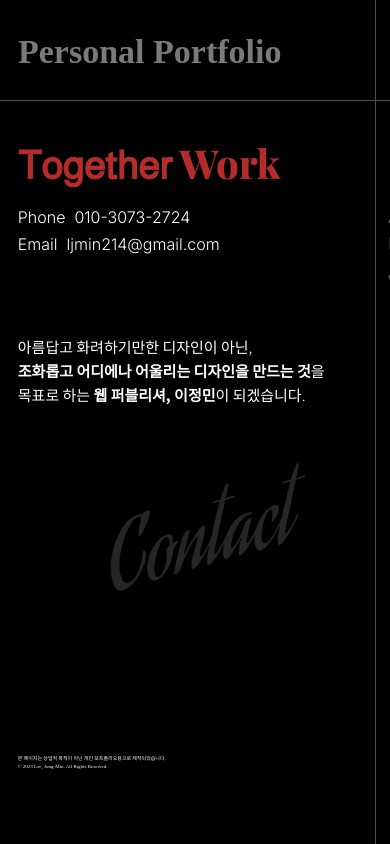
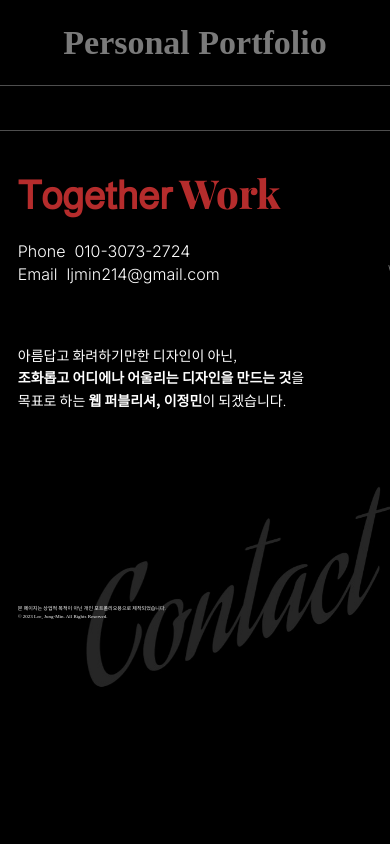
Before and after one commit to teamHG2026/jungmin214.github.io, a plain HTML site: page Contact.html in a window 390 px wide. Drawn offline with nearby package versions, Linux system fonts and the light colour scheme; a web font is replaced by a local one.

Commit message:
스마트폰

```diff
--- a/About me.css
+++ b/About me.css
@@ -356,41 +356,54 @@ Line 영역 - 선
 
 @media screen and (max-width: 590px) {
     #line01 {
-        top: 100px;
+        top: 85px;
+        width: 100%;
     }
 
     #line02 {
-        width: 375px;
+        border-top: 1.5px solid rgb(78, 78, 78);
+        width: 100%;
+        height: 0;
+        left: 0;
+        top: 130px;
     }
 
     #title {
+        width: 100%;
+        text-align: center;
+        margin: 0 auto;
+        padding-top: 1px;
+        padding-bottom: 1px;
+        left: 0;
         font-size: 17px;
-        left: 18px;
-        top: 10px;
     }
 
     #navmenu {
         top: 160px;
         left: 375px;
         padding-left: 2%;
-        text-align: left;
     }
+
+    #navmenu a {
+        font-size: 19px;
+    }
+
 
     #Pro {
         font-size: 29px;
-        top: 105px;
+        top: 135px;
         left: 10px;
     }
 
     #P_content01 {
         font-size: 17px;
-        top: 186px;
+        top: 216px;
         left: 10px;
     }
 
     #P_content02 {
         font-size: 15px;
-        top: 216px;
+        top: 246px;
         left: 10px;
     }
 
@@ -401,9 +414,8 @@ Line 영역 - 선
     }
 
     #picture01 {
-        left: 56px;
-        height: 16%;
-        bottom: 100px
+        height: 20%;
+        bottom: 18%;
     }
 
     #picture02 {
--- a/Contact.css
+++ b/Contact.css
@@ -210,29 +210,41 @@ Line 영역 - 선
 
 @media screen and (max-width: 590px) {
     #line01 {
-        top: 100px;
+        top: 85px;
+        width: 100%;
     }
 
     #line02 {
-        width: 375px;
+        border-top: 1.5px solid rgb(78, 78, 78);
+        width: 100%;
+        height: 0;
+        left: 0;
+        top: 130px;
     }
 
     #title {
+        width: 100%;
+        text-align: center;
+        margin: 0 auto;
+        padding-top: 1px;
+        padding-bottom: 1px;
+        left: 0;
         font-size: 17px;
-        left: 18px;
-        top: 10px;
     }
 
     #navmenu {
         top: 160px;
         left: 375px;
         padding-left: 2%;
-        text-align: left;
+    }
+
+    #navmenu a {
+        font-size: 19px;
     }
 
     #Pro {
         font-size: 26px;
-        top: 110px;
+        top: 140px;
         left: 10px;
     }
 
@@ -242,33 +254,32 @@ Line 영역 - 선
 
     #P_content01 {
         font-size: 16px;
-        top: 189px;
+        top: 223px;
         left: 10px;
     }
 
     #P_content02 {
         font-size: 16px;
-        top: 216px;
+        top: 246px;
         left: 10px;
     }
 
     #P_content03 {
-        font-size: 15px;
+        font-size: 14px;
         width: 330px;
-        top: 320px;
+        top: 330px;
         left: 10px;
         /* background-color: rgb(150, 34, 168); */
     }
 
     #P_content04 {
-        top: 750px;
+        top: 600px;
         left: 10px;
     }
 
     #picture01 {
-        left: 52px;
-        height: 16%;
-        bottom: 250px
+        height: 25%;
+        bottom: 18%;
     }
 
 }
--- a/Works.css
+++ b/Works.css
@@ -27,6 +27,7 @@ header 영역 - 로고, 메인메뉴
     /* background-color: rgb(127, 87, 87); */
     z-index: 10000;
 }
+
 #navmenu {
     display: flex;
     flex-direction: column;
@@ -351,14 +352,20 @@ Line 영역 - 선
     }
 
     #title {
+    width: 100%;
+    text-align: center;
+    margin: 0 auto;
     font-size: 46px;
     top: 20px;
-    left: 45px;
+    left: 0;
     }
 
     #line01 {
-        width: 440px;
-        height: 260px;
+        border-top: 1.5px solid rgb(78, 78, 78);
+        width: 100%;
+        height: 0;
+        left: 0;
+        top: 55px;
     }
 
     #navmenu {
@@ -371,10 +378,12 @@ Line 영역 - 선
     }
 
     #picture01 {
+        justify-content: center;
         width: 290px;
         height: 290px;
         top: 1000px;
-        left: 30px;
+        left: 19%;
+       /* background-color: blueviolet; */
     }
 
     #picture01 p {
@@ -385,7 +394,7 @@ Line 영역 - 선
         width: 290px;
         height: 290px;
         top: 1000px;
-        left: 30px;
+        left: 19%;
     }
 
     .text_001 {
@@ -396,7 +405,7 @@ Line 영역 - 선
         width: 290px;
         height: 290px;
         top: 1450px;
-        left: 30px;
+        left: 19%;
     }
 
     #picture02 p {
@@ -408,7 +417,7 @@ Line 영역 - 선
         width: 290px;
         height: 290px;
         top: 1450px;
-        left: 30px;
+        left: 19%;
     }
 
     .text_002 {
@@ -419,7 +428,7 @@ Line 영역 - 선
         width: 290px;
         height: 290px;
         top: 1900px;
-        left: 30px;
+        left: 19%;
     }
 
     #picture03 p {
@@ -430,7 +439,7 @@ Line 영역 - 선
         width: 290px;
         height: 290px;
         top: 1900px;
-        left: 30px;
+        left: 19%;
     }
 
     .text_003 {
@@ -441,7 +450,7 @@ Line 영역 - 선
         width: 290px;
         height: 290px;
         top: 2350px;
-        left: 30px;
+        left: 19%;
     }
 
     #picture04 p {
@@ -453,7 +462,7 @@ Line 영역 - 선
         width: 290px;
         height: 290px;
         top: 2350px;
-        left: 30px;
+        left: 19%;
     }
 
     .text_004 {
@@ -464,7 +473,7 @@ Line 영역 - 선
         width: 170px;
         height: 45px;
         top: 3300px;
-        left: 90px;
+        left: 31%;
         /* background-color: aqua; */
         border: solid 3px white;
         border-radius: 100px;
--- a/index.css
+++ b/index.css
@@ -216,8 +216,8 @@ Line 영역 - 선
 
 
     #Lee {
-        font-size: 19px;
-        margin-left: 60%;
+        font-size: 18px;
+        margin-left: 61%;
     }
 
 
@@ -228,13 +228,14 @@ Line 영역 - 선
 
     #line02 {
         width: 10%;
+        height: 400px;
     }
 
     #navmenu {
         width: auto;
         text-align: left;
         left: 75px;
-        bottom: 100px;
+        bottom: 80px;
         /* background-color: blueviolet; */
     }
 
```
Also changed, not shown: Works.html (line endings or trailing spaces).
